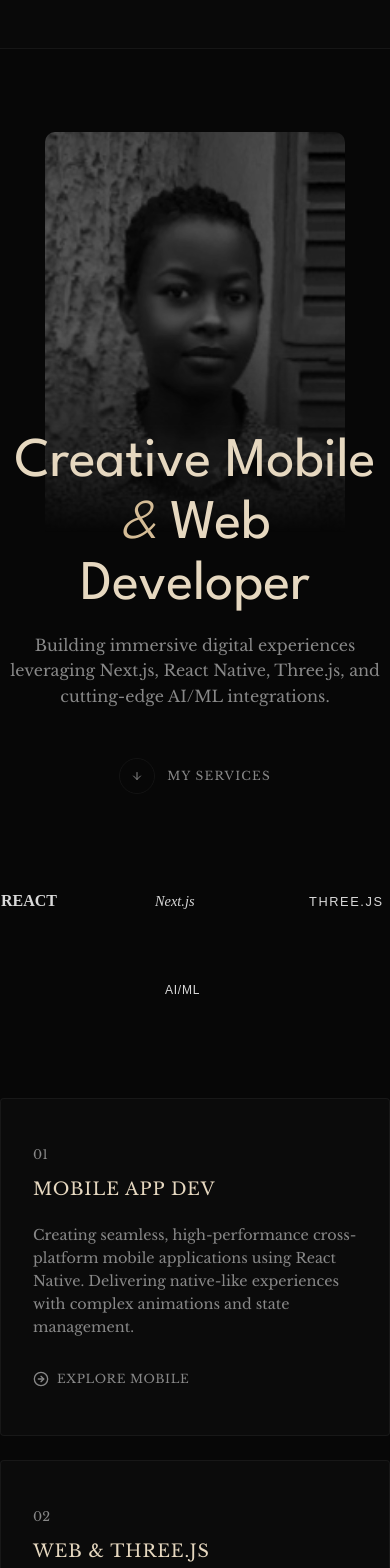
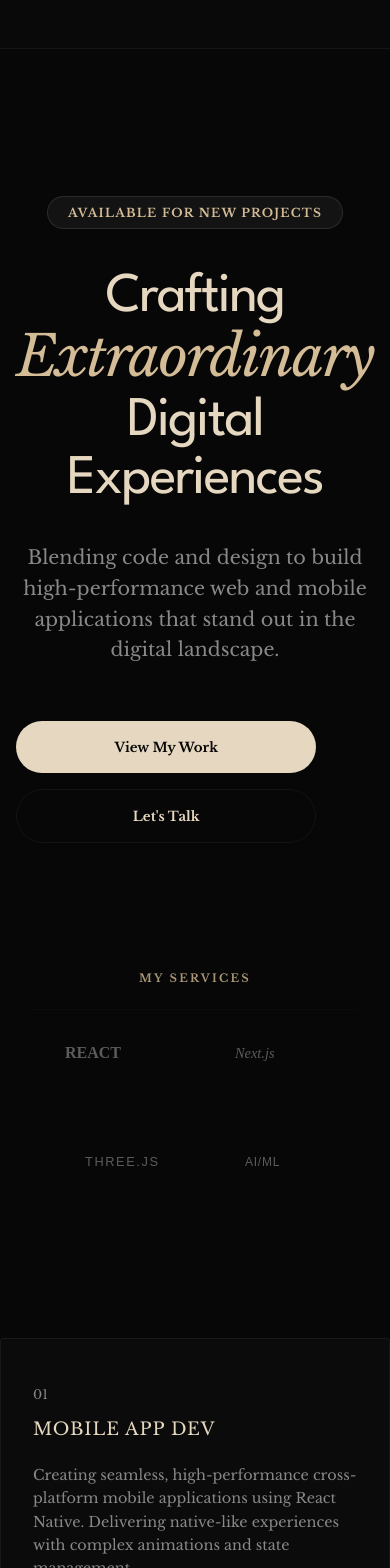
Before and after one commit to Chiki-tella/exquisite_vibes_only, a Next.js app: page / in a window 390 px wide. Shown: the top 1568 px of the page. Built offline with nearby package versions, Linux system fonts and the light colour scheme.

Commit message:
Updated the hero section

```diff
--- a/src/components/CTA/CTA.module.css
+++ b/src/components/CTA/CTA.module.css
@@ -4,6 +4,7 @@
   background: var(--bg-color);
   position: relative;
   overflow: hidden;
+  border-top: 1px solid var(--border-color);
 }
 
 .container {
@@ -11,6 +12,10 @@
   margin: 0 auto;
   position: relative;
   z-index: 2;
+  display: grid;
+  grid-template-columns: 1fr 400px;
+  align-items: center;
+  gap: 6rem;
 }
 
 .content {
@@ -27,9 +32,9 @@
 }
 
 .title {
-  font-size: clamp(3rem, 7vw, 5.5rem);
+  font-size: clamp(3rem, 7vw, 4.5rem);
   font-family: var(--font-heading), sans-serif;
-  line-height: 1;
+  line-height: 1.1;
   color: var(--text-primary);
   margin-bottom: 2rem;
 }
@@ -85,7 +90,51 @@
   transform: translateX(5px);
 }
 
+.imageWrapper {
+  position: relative;
+  width: 100%;
+  aspect-ratio: 4/5;
+  border-radius: 12px;
+  overflow: hidden;
+  background: var(--card-bg);
+  border: 1px solid var(--border-color);
+}
 
+.ctaImage {
+  width: 100%;
+  height: 100%;
+  object-fit: cover;
+  filter: grayscale(100%) contrast(1.1);
+  opacity: 0.8;
+  transition: all 0.5s ease;
+}
+
+.imageWrapper:hover .ctaImage {
+  filter: grayscale(0%) contrast(1);
+  opacity: 1;
+  transform: scale(1.05);
+}
+
+@media (max-width: 1024px) {
+  .container {
+    grid-template-columns: 1fr;
+    gap: 4rem;
+    text-align: center;
+  }
+
+  .content {
+    margin: 0 auto;
+  }
+
+  .buttonWrapper {
+    justify-content: center;
+  }
+
+  .imageWrapper {
+    max-width: 400px;
+    margin: 0 auto;
+  }
+}
 
 @media (max-width: 768px) {
   .ctaSection {
--- a/src/components/CTA/CTA.tsx
+++ b/src/components/CTA/CTA.tsx
@@ -1,6 +1,7 @@
 "use client";
 
 import { useState } from "react";
+import Image from "next/image";
 import styles from "./CTA.module.css";
 import ContactModal from "../ContactModal/ContactModal";
 
@@ -25,6 +26,16 @@
             </div>
           </div>
 
+          <div className={styles.imageWrapper}>
+            <Image
+              src="/chiki.png"
+              alt="Portrait"
+              width={400}
+              height={500}
+              className={styles.ctaImage}
+              priority
+            />
+          </div>
         </div>
       </section>
 
--- a/src/components/Hero/Hero.module.css
+++ b/src/components/Hero/Hero.module.css
@@ -1,112 +1,159 @@
 .hero {
+  position: relative;
+  width: 100%;
+  min-height: 80vh;
   display: flex;
   flex-direction: column;
   align-items: center;
+  justify-content: center;
+  padding: 8rem 2rem;
+  background: var(--bg-color);
+  overflow: hidden;
+}
+
+.container {
+  position: relative;
+  z-index: 2;
   text-align: center;
-  margin-top: 2rem;
-  position: relative;
+  max-width: 900px;
+}
+
+.badge {
+  display: inline-flex;
+  padding: 0.5rem 1.25rem;
+  background: rgba(255, 255, 255, 0.05);
+  border: 1px solid rgba(255, 255, 255, 0.1);
+  border-radius: 100px;
+  margin-bottom: 2.5rem;
+}
+
+.badgeText {
+  font-size: 0.75rem;
+  letter-spacing: 0.1em;
+  color: var(--accent);
+  font-weight: 600;
+  text-transform: uppercase;
+}
+
+.heroTitle {
+  font-size: clamp(3.5rem, 8vw, 6rem);
+  font-family: var(--font-heading), sans-serif;
+  line-height: 1.05;
+  color: var(--text-primary);
+  margin-bottom: 2rem;
+  letter-spacing: -0.03em;
+}
+
+.heroTitle i {
+  font-family: var(--font-body), serif;
+  font-style: italic;
+  font-weight: 400;
+  color: var(--accent);
+}
+
+.heroSubtitle {
+  font-size: 1.2rem;
+  color: var(--text-secondary);
+  line-height: 1.6;
+  max-width: 600px;
+  margin: 0 auto 3.5rem;
+}
+
+.ctaWrapper {
+  display: flex;
+  gap: 1.5rem;
+  justify-content: center;
+}
+
+.primaryBtn {
+  background: var(--text-primary);
+  color: var(--bg-color);
+  border: none;
+  padding: 1.1rem 2.8rem;
+  border-radius: 50px;
+  font-weight: 600;
+  cursor: pointer;
+  transition: all 0.3s ease;
+}
+
+.primaryBtn:hover {
+  transform: translateY(-3px);
+  box-shadow: 0 10px 20px rgba(0, 0, 0, 0.2);
+}
+
+.secondaryBtn {
+  background: transparent;
+  color: var(--text-primary);
+  border: 1px solid var(--border-color);
+  padding: 1.1rem 2.8rem;
+  border-radius: 50px;
+  font-weight: 600;
+  cursor: pointer;
+  transition: all 0.3s ease;
+}
+
+.secondaryBtn:hover {
+  background: var(--text-primary);
+  color: var(--bg-color);
+  border-color: var(--text-primary);
+}
+
+.logosSection {
+  display: flex;
+  flex-direction: column;
+  align-items: center;
+  gap: 1.5rem;
+  margin-top: 8rem;
   width: 100%;
 }
 
-.heroImageWrapper {
-  width: 300px;
-  height: 400px;
-  position: relative;
-  margin-bottom: -100px;
-  z-index: 1;
-  mask-image: linear-gradient(to bottom, rgba(0,0,0,1) 50%, rgba(0,0,0,0) 100%);
-  -webkit-mask-image: linear-gradient(to bottom, rgba(0,0,0,1) 50%, rgba(0,0,0,0) 100%);
-}
-
-.heroImage {
-  object-fit: cover;
-  filter: grayscale(100%) brightness(0.6) contrast(1.2);
+.logosTitle {
+  font-size: 0.7rem;
+  letter-spacing: 0.2em;
+  color: var(--accent);
+  font-weight: 600;
   opacity: 0.8;
-  border-radius: 10px 10px 0 0;
-  transition: all 0.5s ease;
-  cursor: pointer;
-}
-
-.heroImage:hover {
-  filter: grayscale(0%) brightness(1) contrast(1);
-  opacity: 1;
-}
-
-.heroContent {
-  position: relative;
-  z-index: 2;
-  display: flex;
-  flex-direction: column;
-  align-items: center;
-}
-
-.heroTitle {
-  font-size: 5rem;
-  line-height: 1.1;
-  margin-bottom: 1rem;
-}
-
-.heroTitle i {
-  color: var(--accent);
-  font-style: italic;
-  font-weight: 300;
-}
-
-.heroSubtitle {
-  color: var(--text-secondary);
-  max-width: 500px;
-  font-size: 1rem;
-  line-height: 1.6;
-  margin-bottom: 3rem;
-}
-
-.servicesBtn {
-  display: flex;
-  align-items: center;
-  gap: 0.75rem;
-  font-size: 0.75rem;
-  text-transform: uppercase;
-  letter-spacing: 0.1em;
-  color: var(--text-secondary);
-  background: transparent;
-  transition: color 0.3s ease;
-  cursor: pointer;
-  border: none;
-}
-
-.servicesBtn:hover {
-  color: var(--accent);
-}
-
-.arrowIconWrapper {
-  width: 36px;
-  height: 36px;
-  border: 1px solid var(--border-color);
-  border-radius: 50%;
-  display: flex;
-  align-items: center;
-  justify-content: center;
-  transition: all 0.3s ease;
-}
-
-.servicesBtn:hover .arrowIconWrapper {
-  border-color: var(--accent);
-  transform: translateY(3px);
 }
 
 .logos {
   display: flex;
   justify-content: center;
   align-items: center;
-  gap: 4rem;
-  margin: 6rem 0;
-  opacity: 0.5;
+  gap: 5rem;
+  opacity: 0.4;
   filter: grayscale(100%);
   flex-wrap: wrap;
+  padding: 2rem 0;
+  border-top: 1px solid rgba(255, 255, 255, 0.05);
+  width: 100%;
+  max-width: 1000px;
+}
+
+.logoItem {
+  transition: all 0.3s ease;
+  cursor: default;
+}
+
+.logoItem:hover {
+  opacity: 1;
+  filter: grayscale(0%);
+  transform: translateY(-2px);
 }
 
 @media (max-width: 768px) {
-  .heroTitle {
-    font-size: 3.5rem;
+  .hero {
+    padding-top: 6rem;
+    min-height: auto;
+  }
+
+  .ctaWrapper {
+    flex-direction: column;
+    gap: 1rem;
+    width: 100%;
+    max-width: 300px;
+  }
+
+  .primaryBtn, .secondaryBtn {
+    width: 100%;
   }
 }
--- a/src/components/Hero/Hero.tsx
+++ b/src/components/Hero/Hero.tsx
@@ -1,54 +1,57 @@
-import Image from "next/image";
 import styles from "./Hero.module.css";
 
 export default function Hero() {
   return (
     <section className={styles.hero}>
-      <div className={`${styles.heroImageWrapper} animate-fade-in`}>
-        <Image
-          suppressHydrationWarning
-          src="/chiki.png"
-          alt="Portrait of Web Designer"
-          fill
-          sizes="(max-width: 768px) 100vw, 300px"
-          className={styles.heroImage}
-          priority
-        />
+      <div className={styles.container}>
+        <div className={`${styles.badge} animate-fade-in`}>
+          <span className={styles.badgeText}>Available for new projects</span>
         </div>
 
-      <div className={`${styles.heroContent} animate-fade-in delay-1`}>
-        <h1 className={styles.heroTitle}>
-          Creative Mobile<br />
-          <i>&</i> Web Developer
+        <h1 className={`${styles.heroTitle} animate-fade-in delay-1`}>
+          Crafting <i>Extraordinary</i><br />
+          Digital Experiences
         </h1>
-        <p className={styles.heroSubtitle}>
-          Building immersive digital experiences leveraging Next.js, React Native, Three.js, and cutting-edge AI/ML integrations.
+
+        <p className={`${styles.heroSubtitle} animate-fade-in delay-2`}>
+          Blending code and design to build high-performance web and mobile applications that stand out in the digital landscape.
         </p>
-        <button className={styles.servicesBtn}>
-          <div className={styles.arrowIconWrapper}>
-            <svg width="12" height="12" viewBox="0 0 24 24" fill="none" stroke="currentColor" strokeWidth="2" strokeLinecap="round" strokeLinejoin="round">
-              <line x1="12" y1="5" x2="12" y2="19"></line>
-              <polyline points="19 12 12 19 5 12"></polyline>
-            </svg>
-          </div>
-          MY SERVICES
+
+        <div className={`${styles.ctaWrapper} animate-fade-in delay-3`}>
+          <button className={styles.primaryBtn}>
+            View My Work
+          </button>
+          <button className={styles.secondaryBtn}>
+            Let's Talk
           </button>
         </div>
+      </div>
 
-      <div className={`${styles.logos} animate-fade-in delay-2`}>
+      <div className={`${styles.logosSection} animate-fade-in delay-4`}>
+        <span className={styles.logosTitle}>MY SERVICES</span>
+        <div className={styles.logos}>
+          <div className={styles.logoItem}>
             <svg width="80" height="24" viewBox="0 0 100 30" fill="currentColor">
               <text x="0" y="20" fontFamily="satoshi" fontSize="20" fontWeight="bold">REACT</text>
             </svg>
+          </div>
+          <div className={styles.logoItem}>
             <svg width="100" height="24" viewBox="0 0 100 30" fill="currentColor">
               <text x="0" y="20" fontFamily="serif" fontSize="18" fontStyle="italic">Next.js</text>
             </svg>
+          </div>
+          <div className={styles.logoItem}>
             <svg width="80" height="24" viewBox="0 0 100 30" fill="currentColor">
               <text x="0" y="20" fontFamily="sans-serif" fontSize="16" letterSpacing="2">THREE.JS</text>
             </svg>
+          </div>
+          <div className={styles.logoItem}>
             <svg width="60" height="24" viewBox="0 0 80 30" fill="currentColor">
               <text x="0" y="20" fontFamily="sans-serif" fontSize="16" letterSpacing="1">AI/ML</text>
             </svg>
           </div>
+        </div>
+      </div>
     </section>
   );
 }
```
Lines whose indentation alone changed are shown as unchanged.
